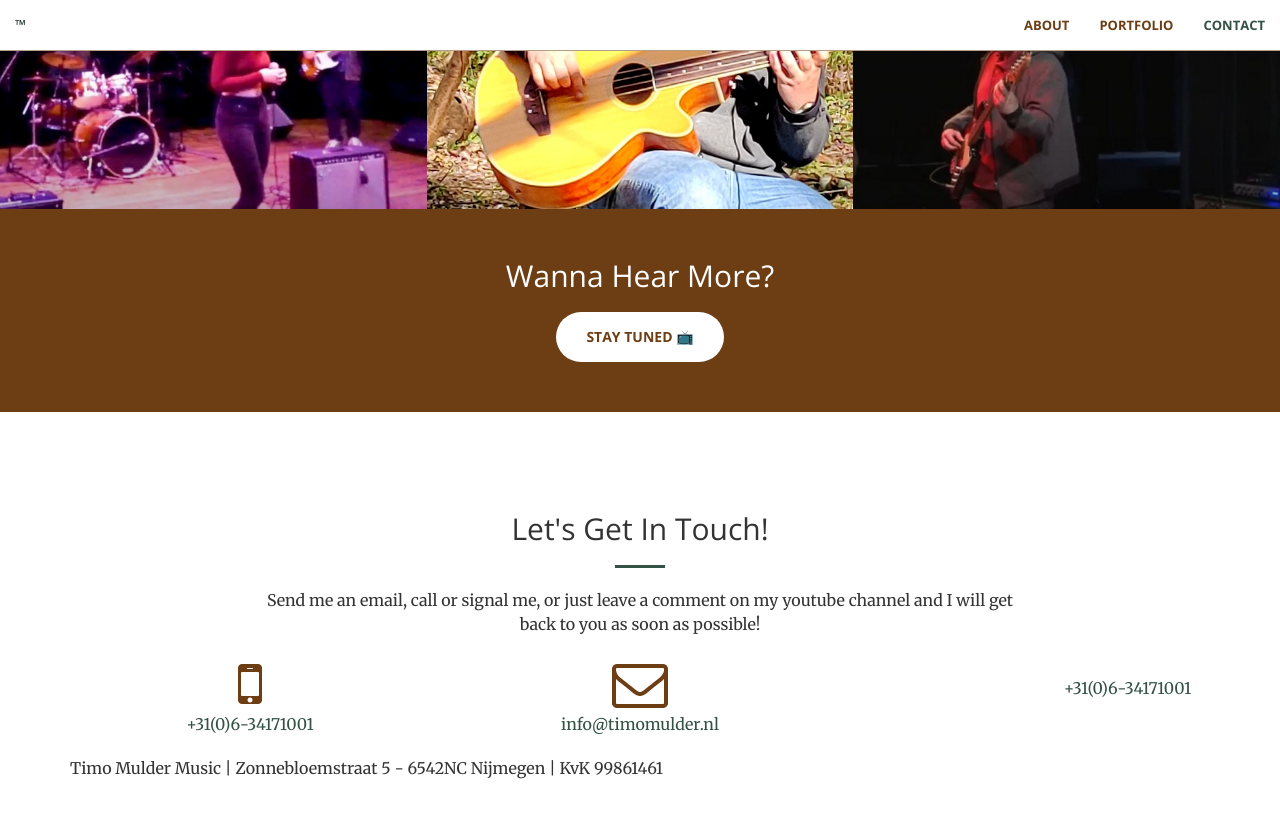
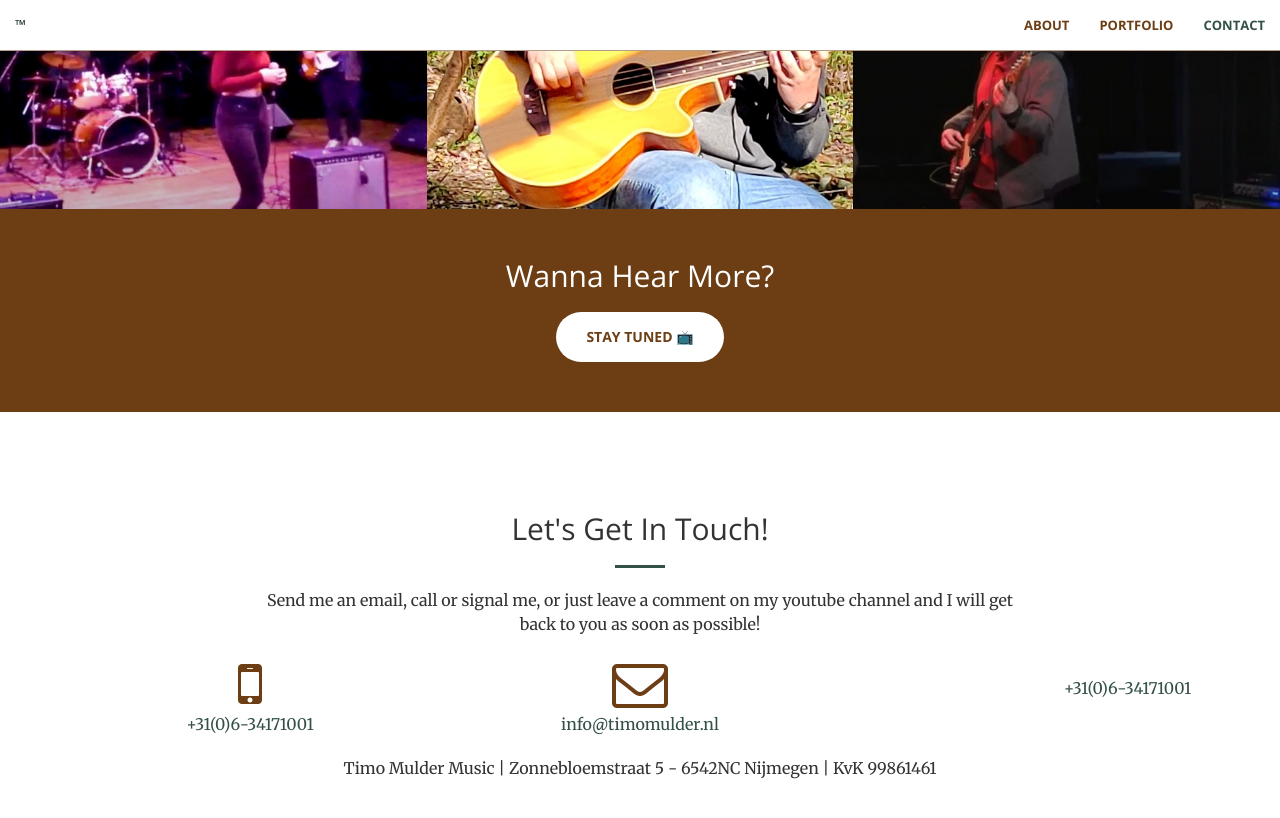
Before and after one commit to tgmulder/tgmulder.github.io, a Jekyll site: the page built from index.html, in a window 1280 px wide and 900 px high, scrolled down 2644 px. Shown: the top 818 px of the window. Built offline with Jekyll 4.4.1, drawn with Linux system fonts in a browser that asks for light colours; a style sheet for code colours, icons or effects is not loaded.

Commit message:
Update contact.html

```diff
--- a/_includes/contact.html
+++ b/_includes/contact.html
@@ -25,6 +25,6 @@
             </a>
         </div>
     </div>
-		<p>Timo Mulder Music | Zonnebloemstraat 5 - 6542NC Nijmegen | KvK 99861461</p>
+		<p align="center">Timo Mulder Music | Zonnebloemstraat 5 - 6542NC Nijmegen | KvK 99861461</p>
 </div>
 </section>
```
